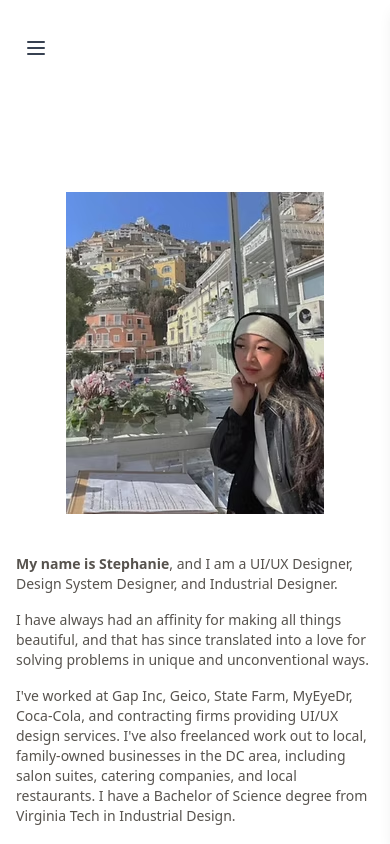
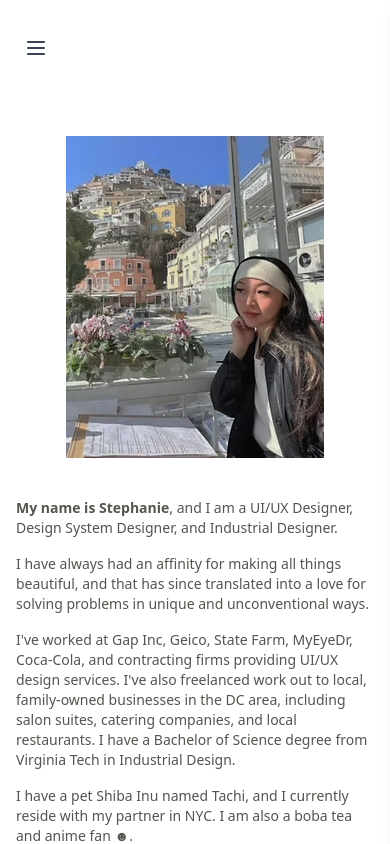
Before and after one commit to fillersury/stphluo, a React (Vite) app: page /about in a window 390 px wide. Shown: the top 844 px of the page. Built offline with nearby package versions, Linux system fonts and the light colour scheme.

Commit message:
update file name

```diff
--- a/src/pages/About.tsx
+++ b/src/pages/About.tsx
@@ -1,11 +1,11 @@
 import React from "react";
 
-import profilePic from "../assets/profilePic.avif"
+import profilePic from "../assets/profilepic.avif"
 
 function About() {
 
   return (
-    <div className="max-w-7xl mx-auto px-4 md:px-16 py-24">
+    <div className="max-w-7xl mx-auto px-4 md:px-16 py-10 md:py-24">
       <div className="grid grid-cols-1 lg:grid-cols-5 gap-10">
         <div className="col-span-1 lg:col-span-2 flex items-center justify-center">
           <img
```
